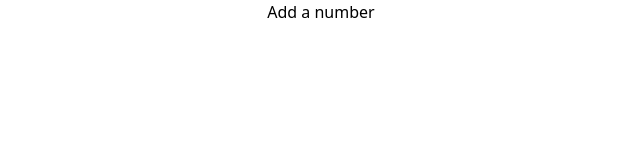
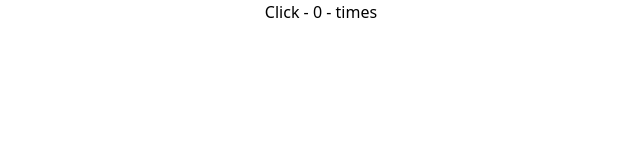
Before and after one commit to thethmuenaing/react-hooks-clone, a React (Create React App) app: page / in a window 1280 px wide. Shown: the top 160 px of the page, without its empty margins (319-959 px from the left). Built offline with nearby package versions, Linux system fonts and the light colour scheme.

Commit message:
Class useEffect render component

```diff
--- a/src/App.js
+++ b/src/App.js
@@ -1,11 +1,11 @@
 import React from "react";
 import "./App.css";
-import HookCounterFour from "./components/state/HookCounterFour";
+import ClassCounterOne from "./components/useEffect/ClassCounterOne";
 
 function App() {
 	return (
 		<div className="App">
-			<HookCounterFour />
+			<ClassCounterOne />
 		</div>
 	);
 }
--- /dev/null
+++ b/src/components/useEffect/ClassCounterOne.js
@@ -0,0 +1,37 @@
+import React, { Component } from "react";
+
+class ClassCounterOne extends Component {
+	constructor(props) {
+		super(props);
+
+		this.state = {
+			count: 0,
+		};
+	}
+	componentDidMount() {
+		document.title = `Clicked ${this.state.count} times`;
+	}
+	componentDidUpdate(pervProps, pervState) {
+		document.title = `Clicked ${this.state.count} times`;
+	}
+
+	render() {
+		return (
+			<div>
+				<button
+					onClick={() => {
+						this.setState((prevState) => {
+							return {
+								count: prevState.count + 1,
+							};
+						});
+					}}
+				>
+					Click - {this.state.count} - times
+				</button>
+			</div>
+		);
+	}
+}
+
+export default ClassCounterOne;
--- /dev/null
+++ b/src/components/useEffect/HookCounterOne.js
@@ -0,0 +1,7 @@
+import React from "react";
+
+const HookCounterOne = () => {
+	return <div>HookCounterOne</div>;
+};
+
+export default HookCounterOne;
```
